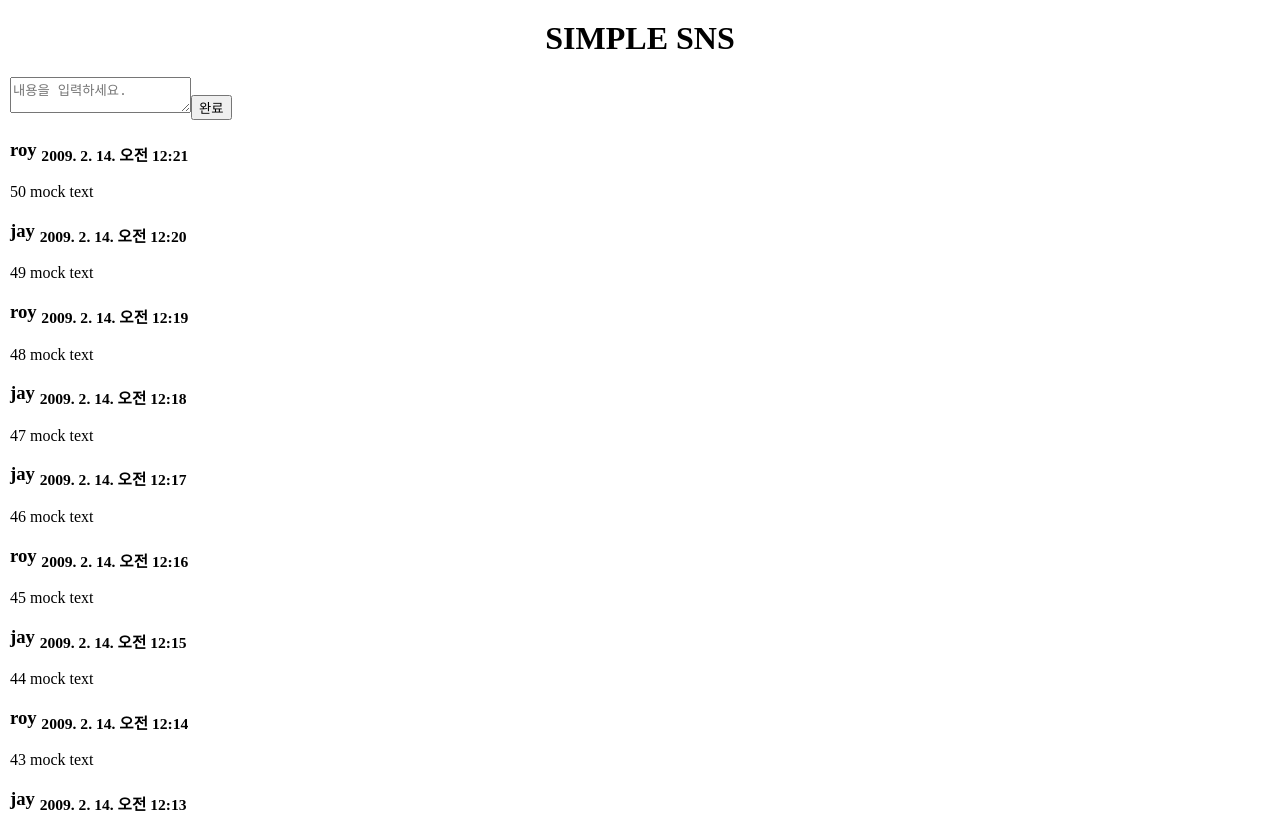
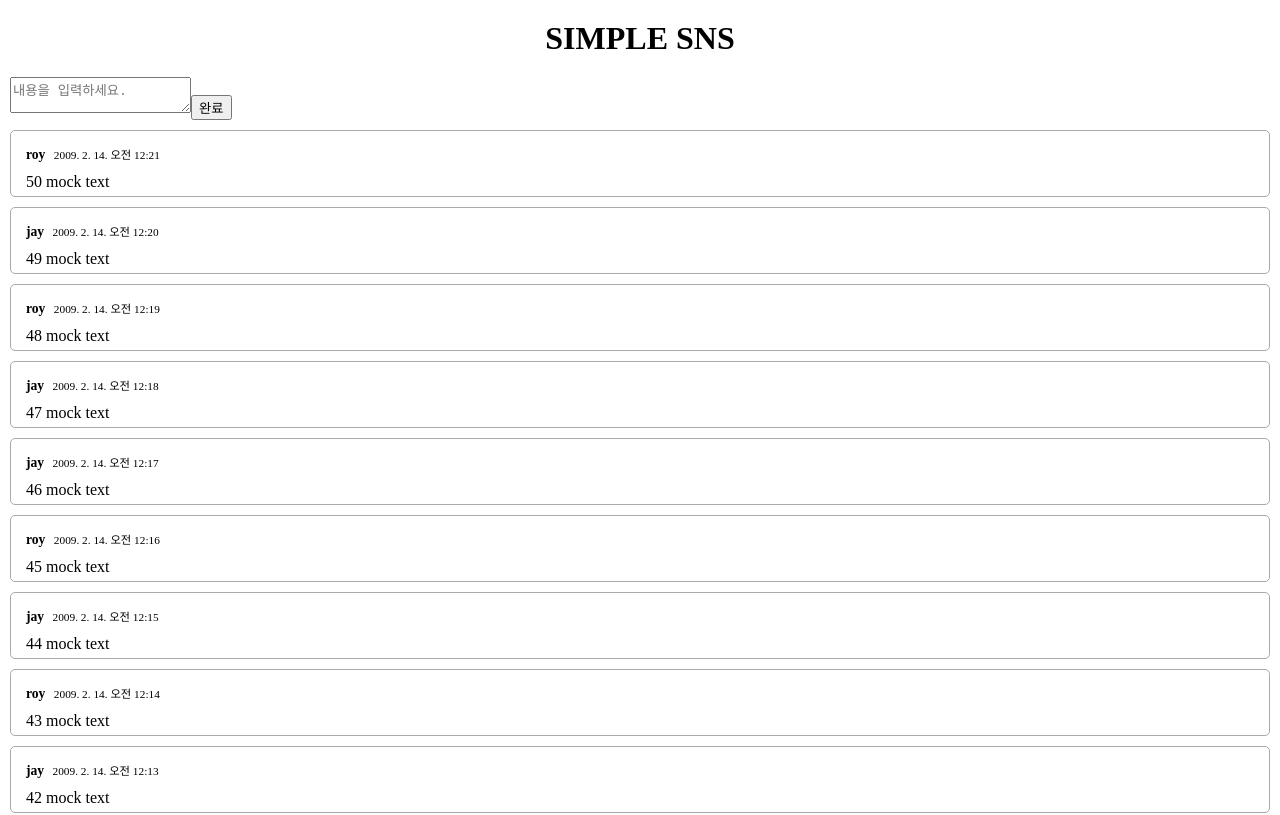
Before and after one commit to imslee100/React-API, a Next.js app in the folder client/: page / in a window 1280 px wide. Shown: the top 815 px of the page. Built offline with nearby package versions, Linux system fonts and the light colour scheme.

Commit message:
SCSS borderbox issue is resolved

```diff
--- a/client/components/MsgItem.js
+++ b/client/components/MsgItem.js
@@ -1,7 +1,7 @@
 import MsgInput from './MsgInput'
 
 const MsgItem = ({ id, userId, timestamp, text, onUpdate, isEditing, startEdit, onDelete }) => (
-    <li className="message__item">
+    <li className="messages__item">
         <h3>
             {userId}{' '}
             <sub>
```
